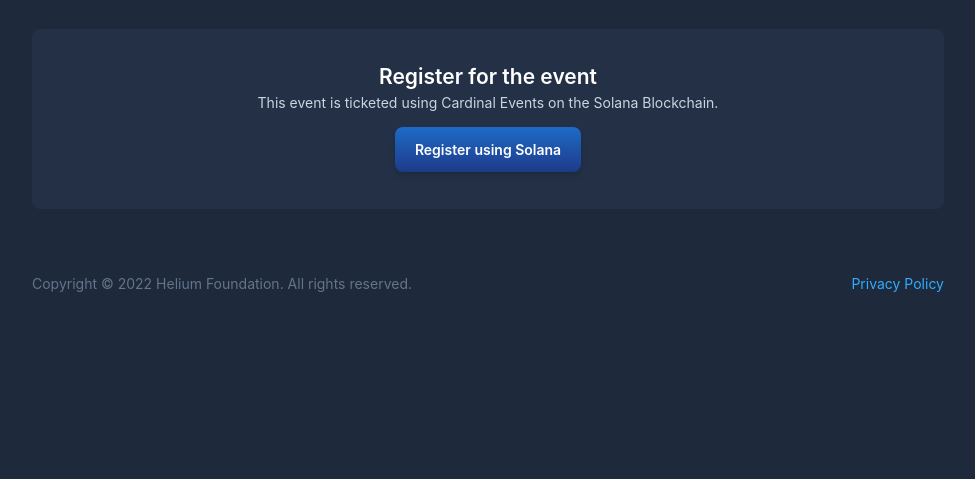
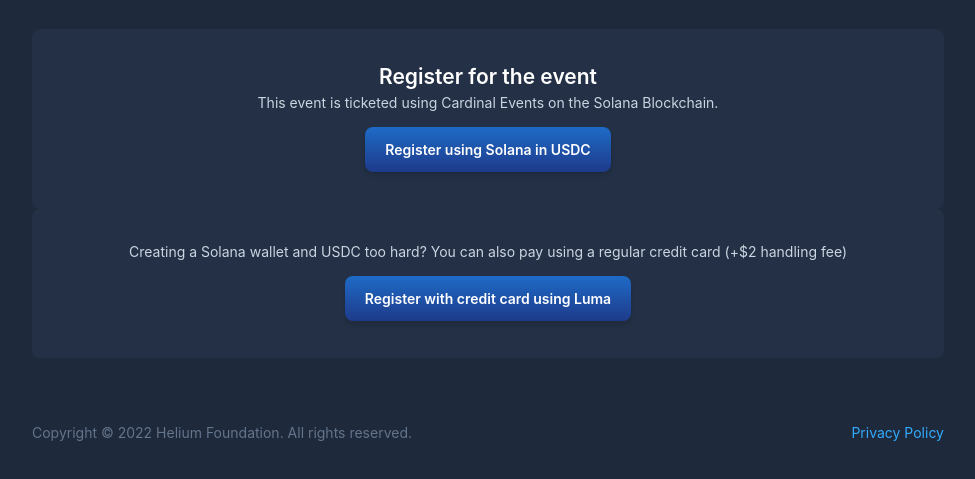
Before and after one commit to heliumtrain/heliumtrain.github.io, a website: page index.html in a window 1280 px wide. Shown: the part 2205-2684 px from the top of the page, without its empty margins (152-1127 px from the left). Before the commit the page ends 2545 px from the top, so only its background shows below. Drawn offline with Linux system fonts and the light colour scheme.

Commit message:
Add Luma event payments
Add link to Luma

```diff
--- a/index.html
+++ b/index.html
@@ -241,7 +241,13 @@
                         <h2>Register for the event</h2>
                         <p>This event is ticketed using Cardinal Events on the Solana Blockchain.</p>
                         <a class="button  button--shine" href="https://events.cardinal.so/default/helium-train" target="_blank" rel="external">
-                            <span class="button__text">Register using Solana</span>
+                            <span class="button__text">Register using Solana in USDC</span>
+                        </a>
+                    </div>
+                   <div class="register-well">
+                        <p>Creating a Solana wallet and USDC too hard? You can also pay using a regular credit card (+$2 handling fee)</p>
+                        <a class="button  button--shine" href="https://lu.ma/heliumtrain" target="_blank" rel="external">
+                            <span class="button__text">Register with credit card using Luma</span>
                         </a>
                     </div>
                 </section>
```
